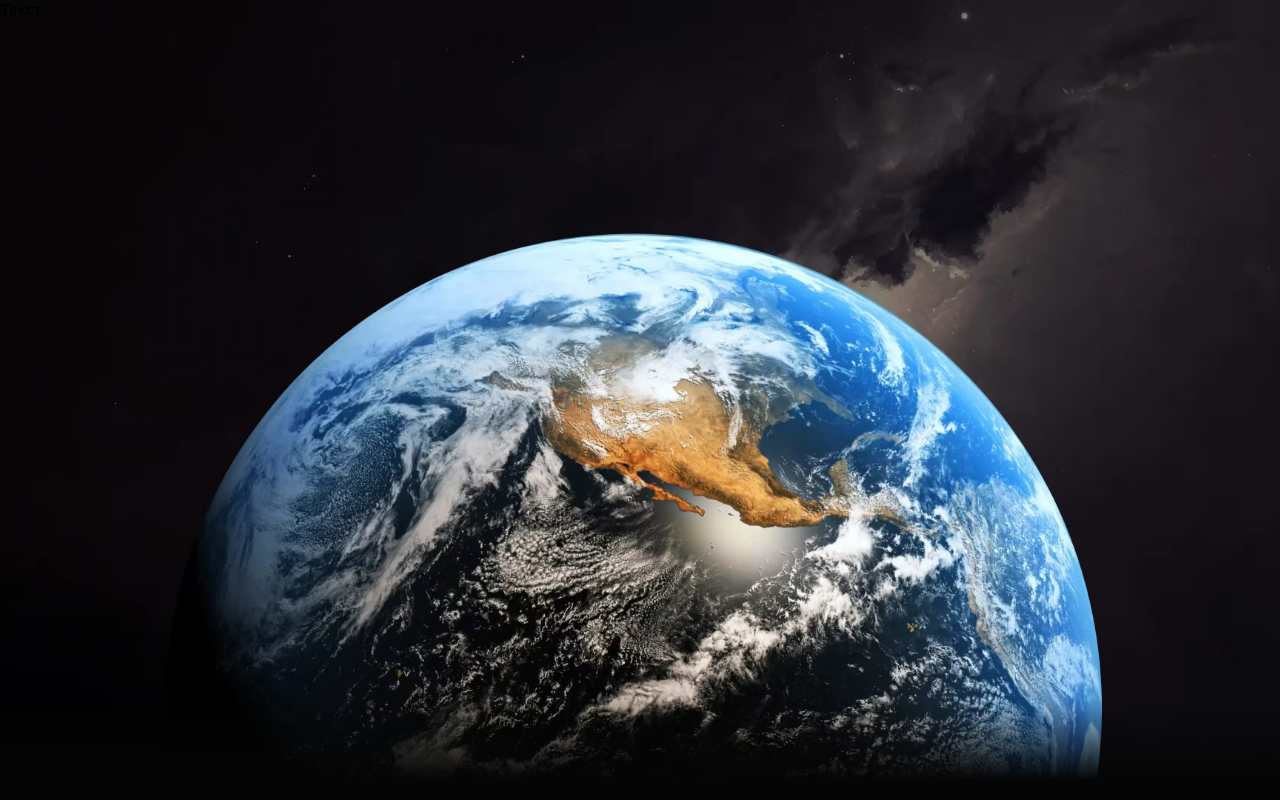
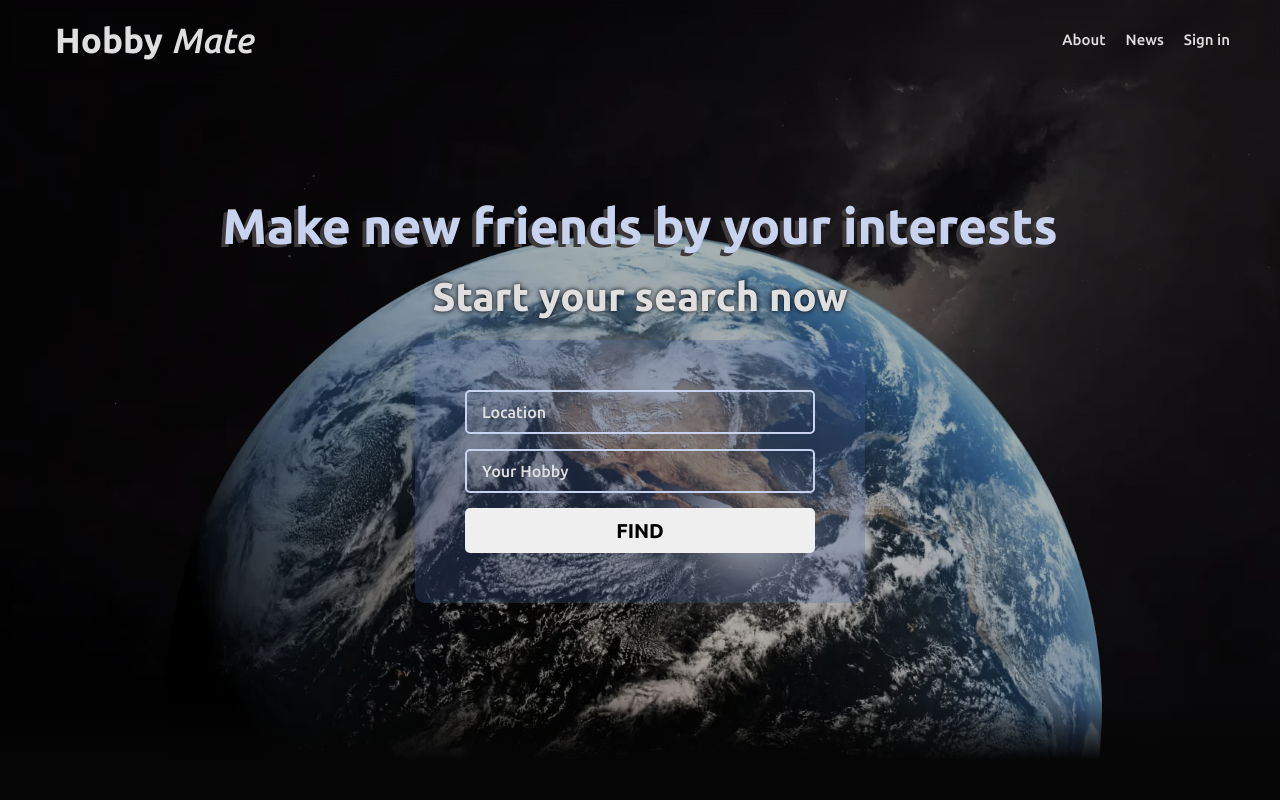
Before and after one commit to Ragna13377/hobbyMate, a Next.js app: page / in a window 1280 px wide. Shown: the top 800 px of the page. Built offline with nearby package versions, Linux system fonts and the light colour scheme.

Commit message:
feat: add new pages for nav and refactor header

```diff
--- a/app/about/page.tsx
+++ b/app/about/page.tsx
@@ -1,9 +1,3 @@
-import type { Metadata } from 'next';
 import { AboutPage } from '@pages/about';
 
-export const metadata: Metadata = {
-	title: "HobbyMate | About",
-	description: "App for meeting new friends ",
-};
-
 export default AboutPage;
--- a/src/shared/ui/Header/index.tsx
+++ b/app/news/page.tsx
@@ -1,11 +1,11 @@
 import React from 'react';
 
-const Header = () => {
+const NewsPage = () => {
 	return (
 		<div>
-			привет
+			News
 		</div>
 	);
 };
 
-export default Header;
+export default NewsPage;
--- a/app/page.tsx
+++ b/app/page.tsx
@@ -1,3 +1,3 @@
-import { HomePage } from '@pages/home';
+import { HomePage } from '@pages/home'
 
 export default HomePage;
--- a/src/app/styles/global.scss
+++ b/src/app/styles/global.scss
@@ -3,6 +3,13 @@
 @import "fonts";
 @import "variables";
 @import "animations";
+
+:root {
+	--accent-color: #c8d4ef;
+	--text-color: #dfdfdf;
+	--layout-color: rgba(71, 97, 163, 0.28);
+	--header-height: 80px;
+}
 
 body {
 	font-family: Ubuntu, 'Inter', semi-bold, system-ui;
--- a/src/pages/about/index.tsx
+++ b/src/pages/about/index.tsx
@@ -1 +1 @@
-export { AboutPage } from './ui/AboutPage'
+export { AboutPage } from './ui/AboutPage';
--- a/src/pages/home/ui/HomePage.tsx
+++ b/src/pages/home/ui/HomePage.tsx
@@ -1,38 +1,44 @@
+import clsx from 'clsx';
+import Image from 'next/image';
 import React from 'react';
-import Image from 'next/image';
+import Header from '@shared/ui/Header/ui';
 import earthBg from './assets/images/earth.avif'
 import rockClimbingBg from './assets/images/rockclimbing.avif'
 import camping from './assets/images/camping.avif'
 import style from './style.module.scss';
-import Header from '@shared/ui/Header';
-import clsx from 'clsx';
 
 export const HomePage = () => {
 	return (
 		<>
-			<main className={style.container}>
-				<section className={style.pageScreen}>
-					<Image className={clsx(style.layout, style.layoutBottom)}
-					       src={earthBg as string} alt=''
+			<Header />
+			<main className={style.main}>
+				<section className={style.section}>
+					<Image className={clsx(style.layout, style.layoutBottom, style.layoutDarken)}
+					       src={earthBg as string} alt=""
 					       fill
 					/>
-					<p>Текст</p>
+					<div className={style.container}>
+						<h1 className={style.title} data-text='Make new friends by your interests'>Make new friends by your
+							interests</h1>
+						<h2 className={style.subtitle}>Start your search now</h2>
+						<form className={style.form}>
+							<input className={style.input} type="text" placeholder="Location" />
+							<input className={style.input} type="text" placeholder="Your Hobby" />
+							<button className={style.button} type="submit">Find</button>
+						</form>
+					</div>
 				</section>
-				<section className={clsx(style.pageScreen, style.withoutBg)}>1</section>
-				<section className={style.pageScreen}>
+				<section className={style.section}>
 					<Image className={clsx(style.layout, style.layoutTop)}
 					       src={rockClimbingBg as string} alt=''
 					       fill
 					/>
-					<p>Текст</p>
 				</section>
-				<section className={clsx(style.pageScreen, style.withoutBg)}>1</section>
-				<section className={style.pageScreen}>
+				<section className={style.section}>
 					<Image className={clsx(style.layout, style.layoutBottom)}
 					       src={camping as string} alt=''
 					       fill
 					/>
-					<p>Текст</p>
 				</section>
 			</main>
 		</>
--- a/src/pages/home/ui/style.module.scss
+++ b/src/pages/home/ui/style.module.scss
@@ -1,4 +1,5 @@
-.container {
+$gradient-shadow: 30%;
+.main {
 	--gradient-color: rgb(5, 5, 5);
 	--gradient-color-transparent: rgb(10, 10, 10, 0);
 	--gradient-width: 200px;
@@ -9,10 +10,14 @@
 	width: 100%;
 	height: 100%;
 }
-.pageScreen {
+.section {
 	position: relative;
 	width: 100%;
 	height: 100dvh;
+	display: flex;
+	flex-direction: column;
+	justify-content: center;
+	align-items: center;
 	&:not(:last-child){
 		&:after {
 			content: '';
@@ -22,7 +27,7 @@
 			background: linear-gradient(
 							to bottom,
 							var(--gradient-color-transparent) 0%,
-							var(--gradient-color) 40% 60%,
+							var(--gradient-color) $gradient-shadow calc(100% - $gradient-shadow),
 							var(--gradient-color-transparent) 100%
 			);
 			inset-block-end: calc(-1 * var(--gradient-width) * 0.5);
@@ -31,14 +36,73 @@
 		}
 	}
 }
-.withoutBg {
-	height: 100px;
-	background: var(--gradient-color);
+.container {
+	max-width: 1440px;
+	padding: 30px;
+	display: flex;
+	flex-direction: column;
+	align-items: center;
+	gap: 20px;
+}
+.title {
+	position: relative;
+	font-size: 50px;
+	color: var(--accent-color);
+	width: 100%;
+	text-align: center;
+	&:after {
+		position: absolute;
+		width: 100%;
+		content: attr(data-text);
+		color: #3E3A3B;
+		inset-inline-start: -4px;
+		inset-block-start: 3px;
+		z-index: -5;
+	}
+}
+.subtitle {
+	font-size: 40px;
+	text-align: center;
+	color: var(--text-color);
+	text-shadow: 0 0 5px black;
+}
+.form {
+	display: flex;
+	flex-direction: column;
+	gap: 15px;
+	max-width: 450px;
+	width: 100%;
+	padding: 50px;
+	border-radius: 10px;
+	background: var(--layout-color);
+}
+.input {
+	height: 30px;
+	padding: 20px 15px;
+	background: transparent;
+	border: 2px solid var(--accent-color);
+	border-radius: 5px;
+	color: var(--text-color);
+	caret-color: var(--text-color);
+	&::placeholder {
+		color: var(--text-color);
+	}
+}
+.button {
+	height: 45px;
+	border-radius: 5px;
+	text-transform: uppercase;
+	font-size: 20px;
+	font-weight: 700;
+	cursor: pointer;
 }
 .layout {
 	object-fit: cover;
 	z-index: -10;
 	box-shadow: 1px 1px 1px black;
+}
+.layoutDarken {
+	filter: brightness(0.7) grayscale(0.4);
 }
 .layoutBottom {
 	object-position: bottom;
--- /dev/null
+++ b/src/pages/news/index.tsx
@@ -0,0 +1 @@
+export { NewsPage } from './ui/NewsPage'
--- /dev/null
+++ b/src/shared/ui/Header/ui/index.tsx
@@ -0,0 +1,26 @@
+import React from 'react';
+import Link from 'next/link';
+import style from './style.module.scss';
+import { LinkOutlined } from '@shared/ui/LinkOutlined';
+
+const Header = () => {
+	const links = ['About', 'News', 'Sign in'];
+	return (
+		<header className={style.header}>
+			<div className={style.container}>
+				<Link href='/' className={style.logo}>Hobby <span>Mate</span></Link>
+				<nav>
+					<ul className={style.linkList}>
+						{links.map((l) => (
+							<li key={l}>
+								<LinkOutlined href={l}/>
+							</li>
+						))}
+					</ul>
+				</nav>
+			</div>
+		</header>
+	);
+};
+
+export default Header;
--- /dev/null
+++ b/src/shared/ui/Header/ui/style.module.scss
@@ -0,0 +1,33 @@
+.header {
+	position: fixed;
+	width: 100%;
+	height: var(--header-height);
+	padding: 20px 0;
+	color: var(--text-color);
+	backdrop-filter: blur(10px);
+	z-index: 100;
+}
+.container {
+	max-width: 1440px;
+	width: 100%;
+	height: 100%;
+	padding: 0 clamp(1.875rem, 0.3262rem + 5.8309vw, 3.125rem);
+	margin: 0 auto;
+	display: flex;
+	align-items: center;
+	justify-content: space-between;
+}
+.logo {
+	font-size: 35px;
+	font-weight: 700;
+	padding: 0 5px;
+	span {
+		font-weight: 400;
+		font-style: italic;
+	}
+}
+.linkList {
+	font-size: clamp(0.9375rem, 0.207rem + 0.8117vw, 1.25rem);
+	display: flex;
+	gap: 20px;
+}
```
Also changed, not shown: src/pages/news/ui/NewsPage.tsx (added, +9 -0 lines), src/pages/home/constants.ts (deleted), src/pages/home/ui/assets/images/camping.avif.
